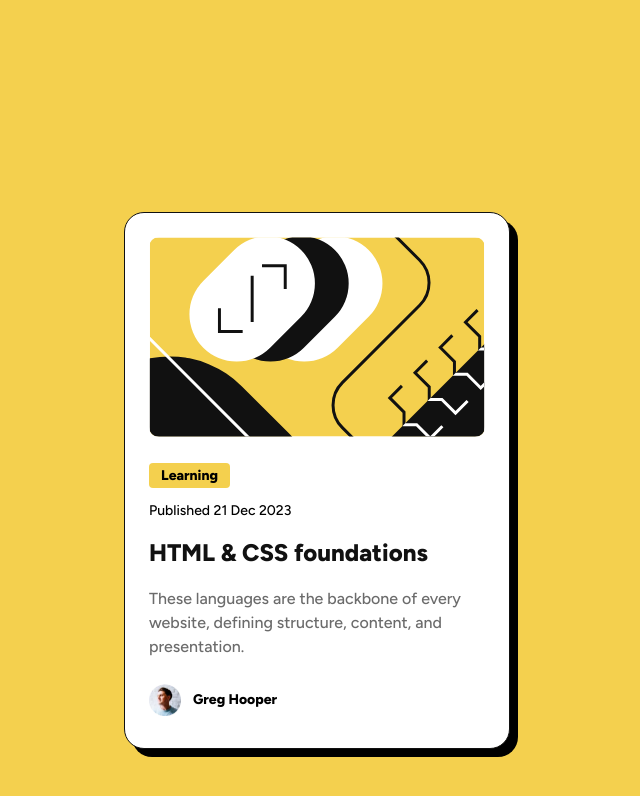
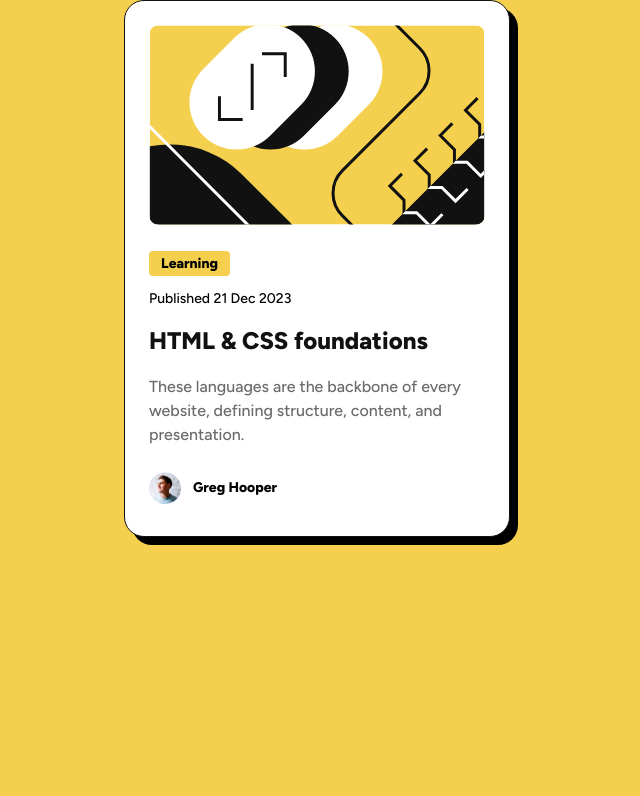
Before and after one commit to Philmc4/fmcard.github.io, a plain HTML site: page index.html in a window 1280 px wide. Shown: the whole page, without its empty margins (323-963 px from the left). Drawn offline with Linux system fonts and the light colour scheme.

Commit message:
change the top padding

```diff
--- a/css/style.css
+++ b/css/style.css
@@ -26,7 +26,7 @@ body {
 main {
   justify-items: center;
   justify-self: center;
-  padding: 212px 0;
+  /* padding: 212px 0; */
   max-width: 384px;
   max-height: 522px;
 }
```
